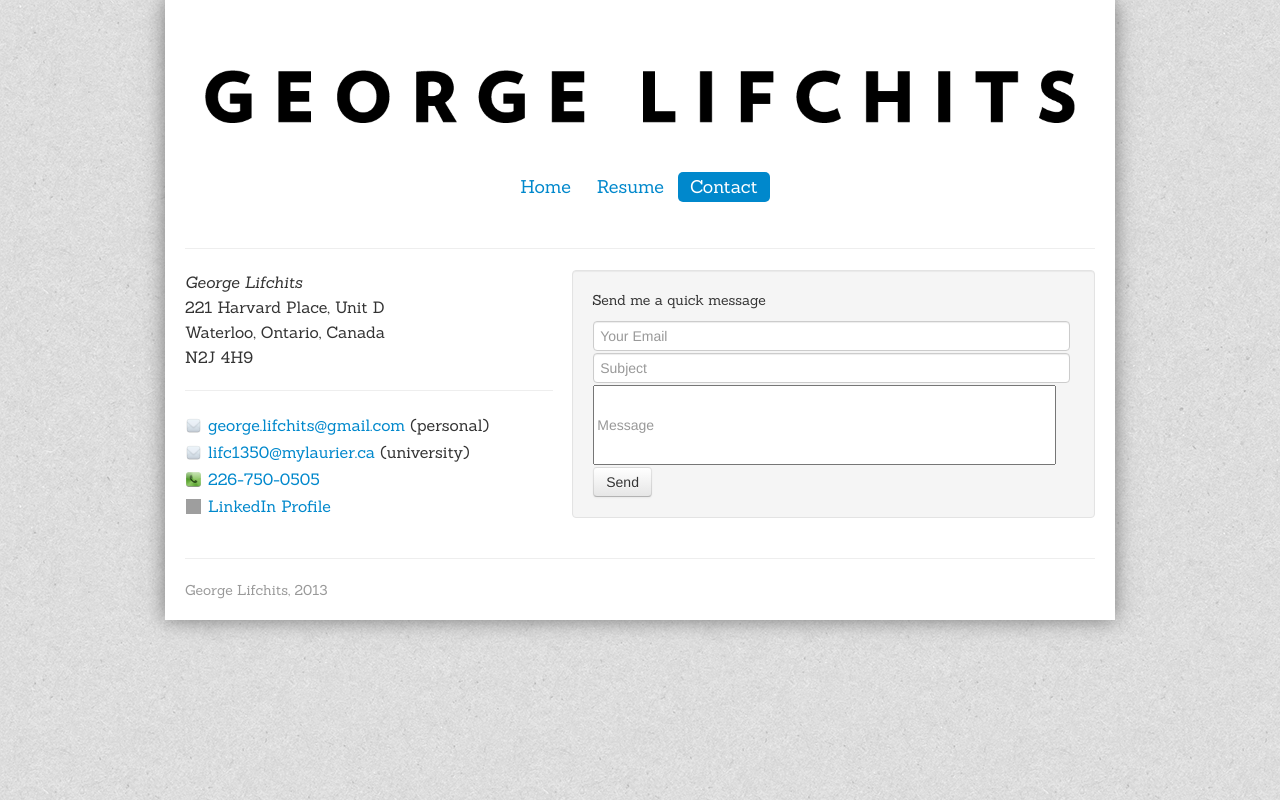
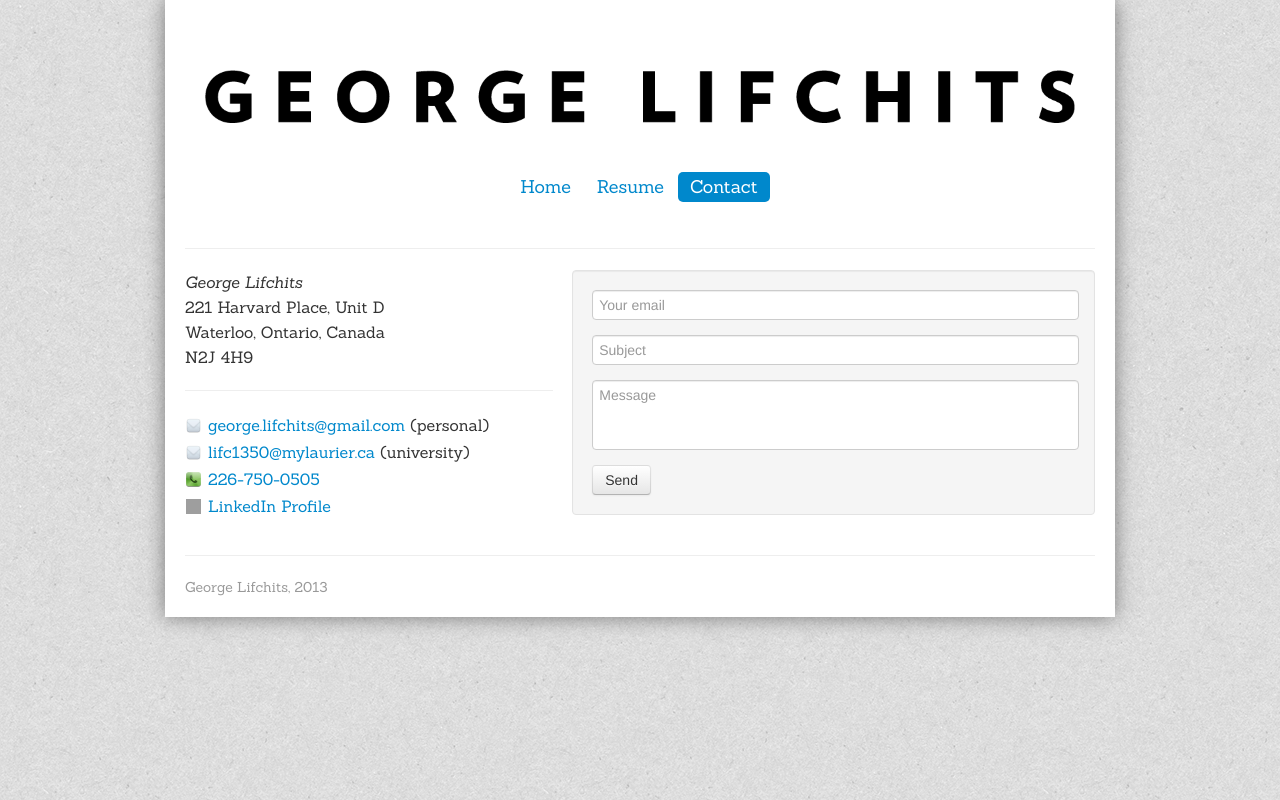
Before and after one commit to glifchits/glifchits-website, a Flask app: page /contact/ in a window 1280 px wide. Run offline with Flask 2, Linux system fonts and the light colour scheme; parts of the project's set-up code (start-up, migrations or seed data) failed here and were passed over; some libraries are stand-ins or nearby versions; grey boxes are pictures that could not be loaded.

Commit message:
fixed contact form

```diff
--- a/web/static/styles.css
+++ b/web/static/styles.css
@@ -1,3 +1,7 @@
+* {
+  text-rendering: optimizeLegibility;
+}
+
 body {
 	background-image: url("/static/img/textured_paper.png");
 	font-family: 'Sanchez', serif;
@@ -26,12 +30,13 @@ table td {
 .contact > tr {
 	margin-bottom: 10px !important;
 }
-input {
+input, textarea {
 	width: 98% !important;
+	margin-bottom: 15px !important;
 }
-.message {
-	height: 80px !important;
-	vertical-align: top !important;
+.contact textarea {
+	resize: none;
+	height: 60px;
 }
 
 .centered-pills {
--- a/web/templates/contact.html
+++ b/web/templates/contact.html
@@ -60,47 +60,27 @@
 
 	<div class="span7">
 		<form class="well form-inline contact" method="post" action=".">
-			<p>
-				Send me a quick message
-			</p>
-			<table>
-				<tr>
-					<td>
-					<input type="text" name='sender' class="input" placeholder="Your Email" required>
-					</td>
-				</tr>
-				<tr>
-					<td>
-					<input type="text" name='subject' class="input" placeholder="Subject">
-					</td>
-				</tr>
-				<tr>
-					<td>
-					<input type="textarea" name='message' class="input-block-level message" placeholder="Message">
-					</td>
-				</tr>
-				<tr>
-					<td>
-					<button type="submit" name='submit' class="btn">
-						Send
-					</button></td>
-				</tr>
-			</table>
+			<fieldset>
+				<input type="text" id="email" name="sender" placeholder="Your email" required>
+				<input type="text" name="subject" placeholder="Subject">
+				<textarea name="message" placeholder="Message"></textarea>
+				<button type="submit" class="btn">
+					Send
+				</button>
+			</fieldset>
 		</form>
 	</div>
 </div>
 
 <script type="text/javascript">
-	function stopRKey(evt) {
-		var evt = (evt) ? evt : ((event) ? event : null);
-		var node = (evt.target) ? evt.target : ((evt.srcElement) ? evt.srcElement : null);
-		if ((evt.keyCode == 13) && (node.type == "text")) {
-			return false;
+	$("#email").validate({
+		rules : {
+			field : {
+				required : true,
+				email : true
+			}
 		}
-	}
-
-
-	document.onkeypress = stopRKey;
+	});
 </script>
 
 {% endblock %}
```
